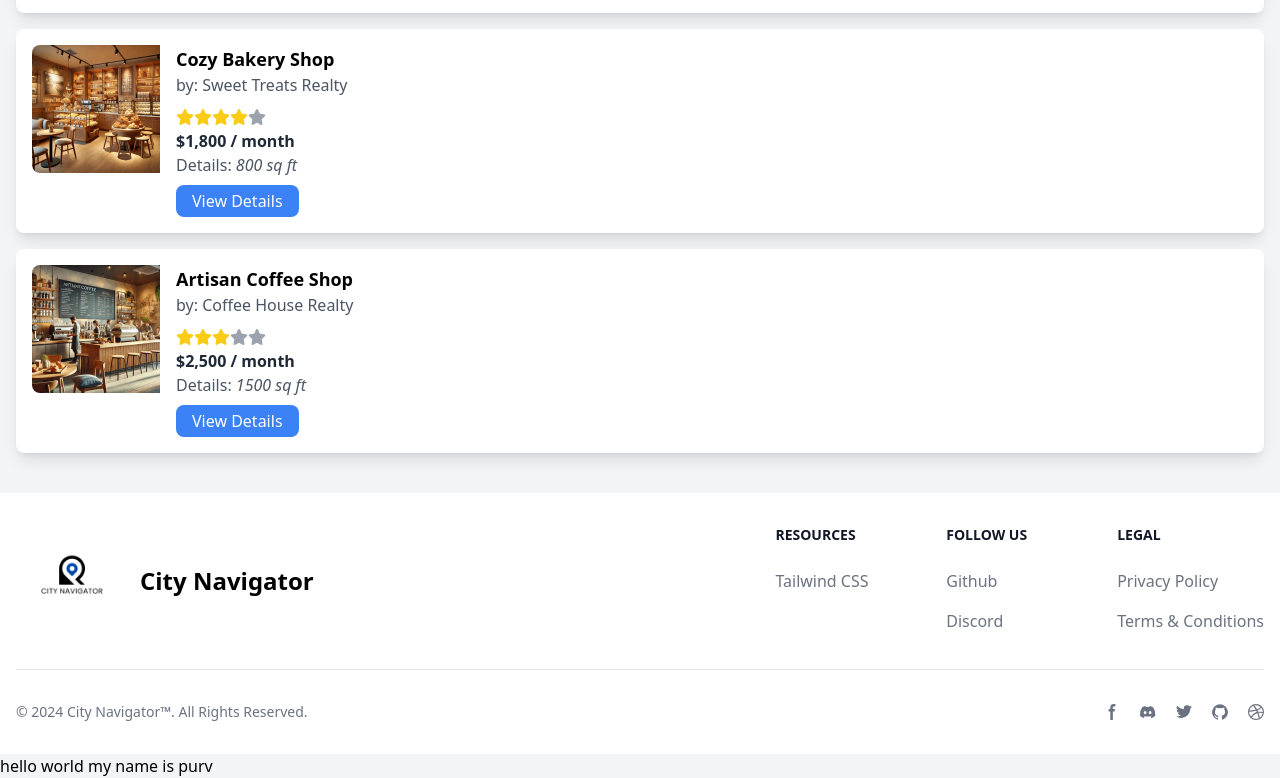
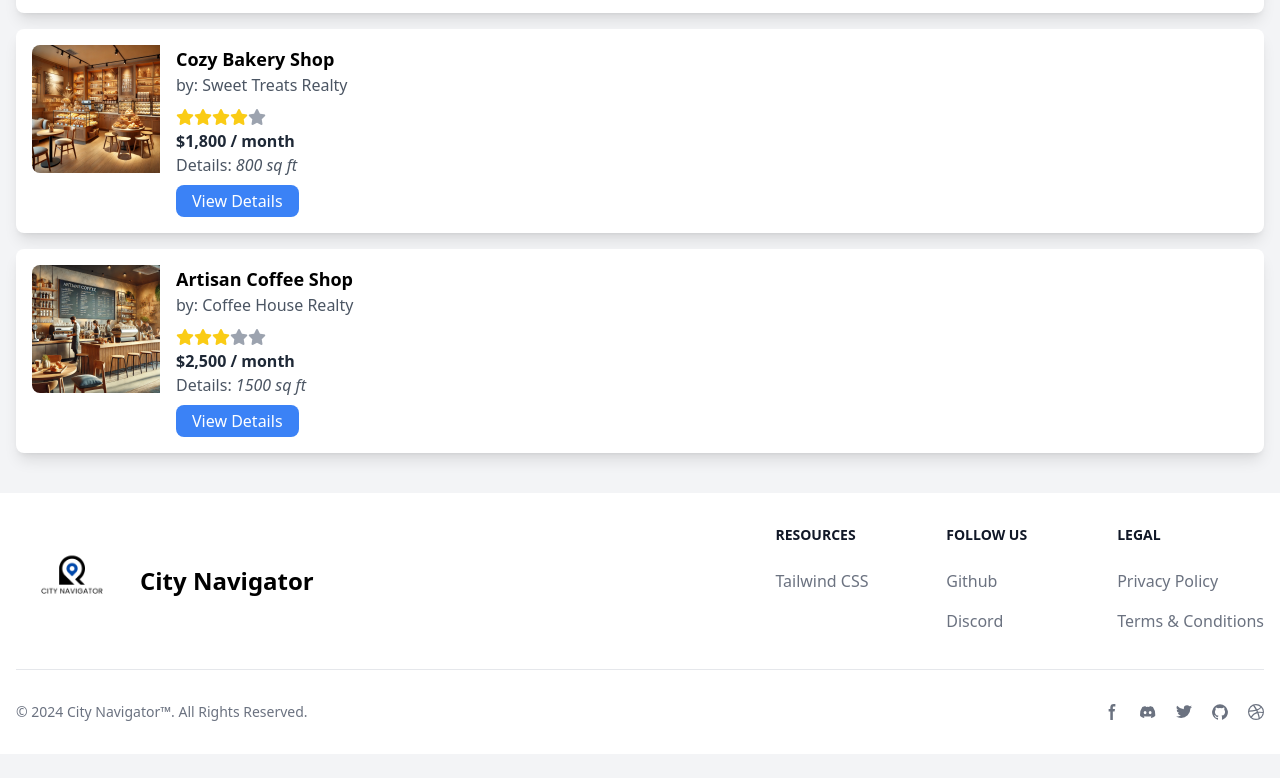
Before and after one commit to purv13/project, a website: page index.html in a window 1280 px wide. Shown: the part 1913-2691 px from the top of the page. After the commit the page ends 2667 px from the top, so only its background shows below. Drawn offline with nearby package versions, Linux system fonts and the light colour scheme.

Commit message:
name erased

```diff
--- a/index.html
+++ b/index.html
@@ -439,9 +439,5 @@
       </div>
     </div>
 </footer>
-
-<h1>hello world my name is purv</h1>
-
-
 </body>
 </html>
```
